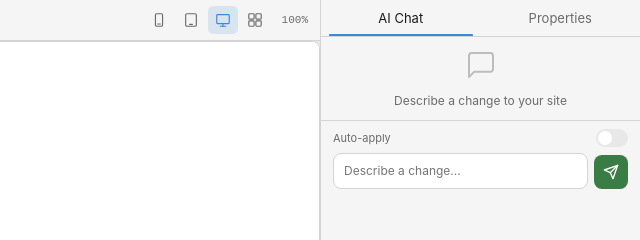
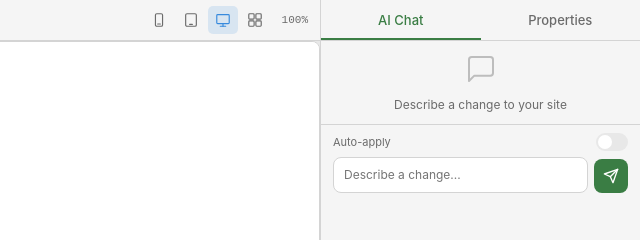
Before and after one commit to Davisopp13/DO-SiteForge, a website with bundled scripts: page src/editor/index.html in a window 1280 px wide. Shown: the top 240 px of the page, 640-1280 px from the left. Built offline with nearby package versions, Linux system fonts and the light colour scheme; no server answers.

Commit message:
feat: tab bar refinement (Patch C)
- Tabs: 40px tall, 13px font-weight 500, evenly split
- Active tab: --sf-green color + full-width 2px bottom border
- Inactive tab: hover shows light background via --sf-overlay
- Context indicator: 8px vertical padding, --sf-bg-secondary bg, left-aligned

Co-Authored-By: Claude Sonnet 4.6 <noreply@anthropic.com>

```diff
--- a/src/editor/styles.css
+++ b/src/editor/styles.css
@@ -94,45 +94,47 @@ html, body {
 
 .sf-sidebar-tab {
   flex: 1;
-  padding: 10px 8px;
+  height: 40px;
+  padding: 0;
   border: none;
   background: transparent;
   font-family: inherit;
   font-size: 13px;
+  font-weight: 500;
   color: var(--sf-text-secondary);
   cursor: pointer;
   position: relative;
-  transition: color 0.15s;
+  transition: background 0.15s, color 0.15s;
 }
 
 .sf-sidebar-tab:hover {
-  color: var(--sf-text-primary);
+  background: var(--sf-overlay);
 }
 
 .sf-sidebar-tab.active {
-  color: var(--sf-text-primary);
+  color: var(--sf-green);
 }
 
 .sf-sidebar-tab.active::after {
   content: '';
   position: absolute;
   bottom: 0;
-  left: 8px;
-  right: 8px;
+  left: 0;
+  right: 0;
   height: 2px;
-  background: var(--sf-accent);
-  border-radius: 1px 1px 0 0;
+  background: var(--sf-green);
 }
 
 /* Context indicator */
 .sf-sidebar-context {
-  padding: 6px 12px;
+  padding: 8px 12px;
   font-size: 11px;
   color: var(--sf-text-secondary);
   border-bottom: 1px solid var(--sf-border);
   flex-shrink: 0;
   font-family: 'SF Mono', 'Fira Code', 'Cascadia Code', monospace;
-  background: var(--sf-overlay);
+  background: var(--sf-bg-secondary);
+  text-align: left;
 }
 
 .sf-context-label {
```
Also changed, not shown: PRD.md (+2 -2 lines).
